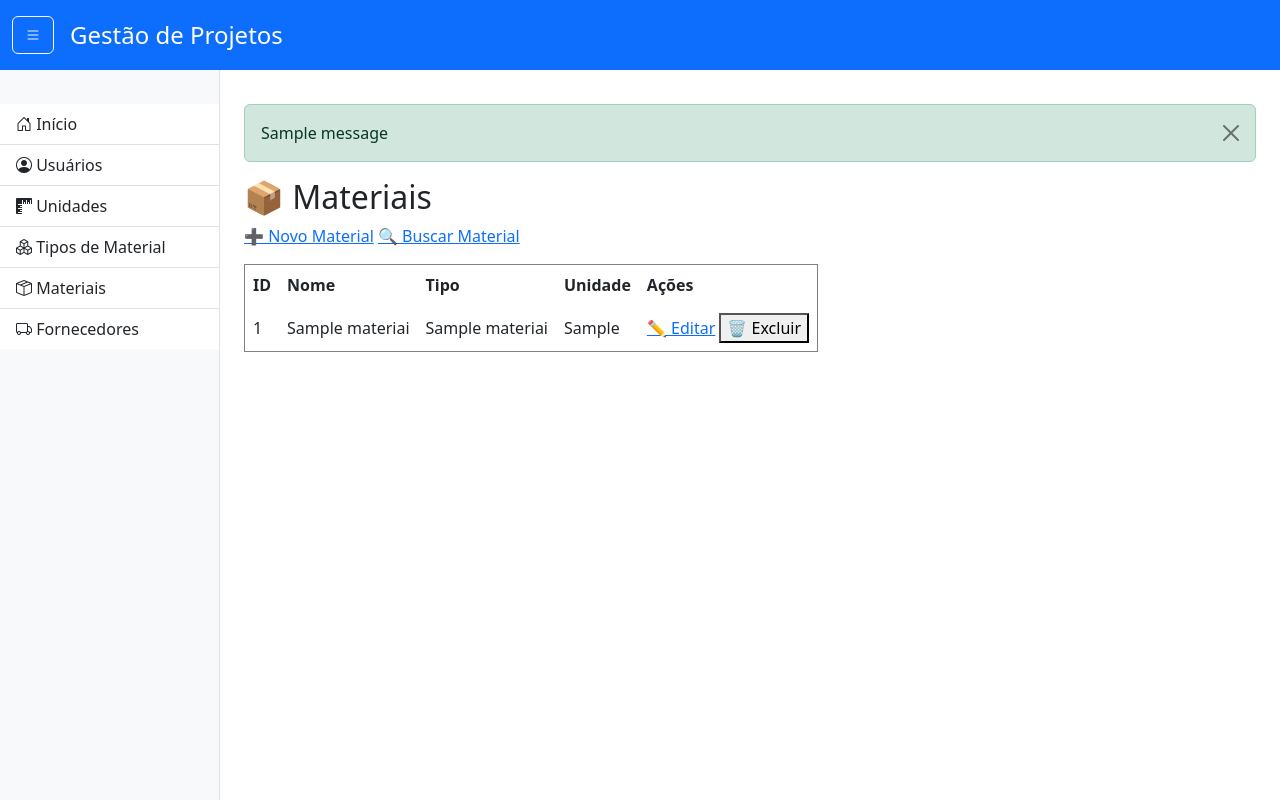
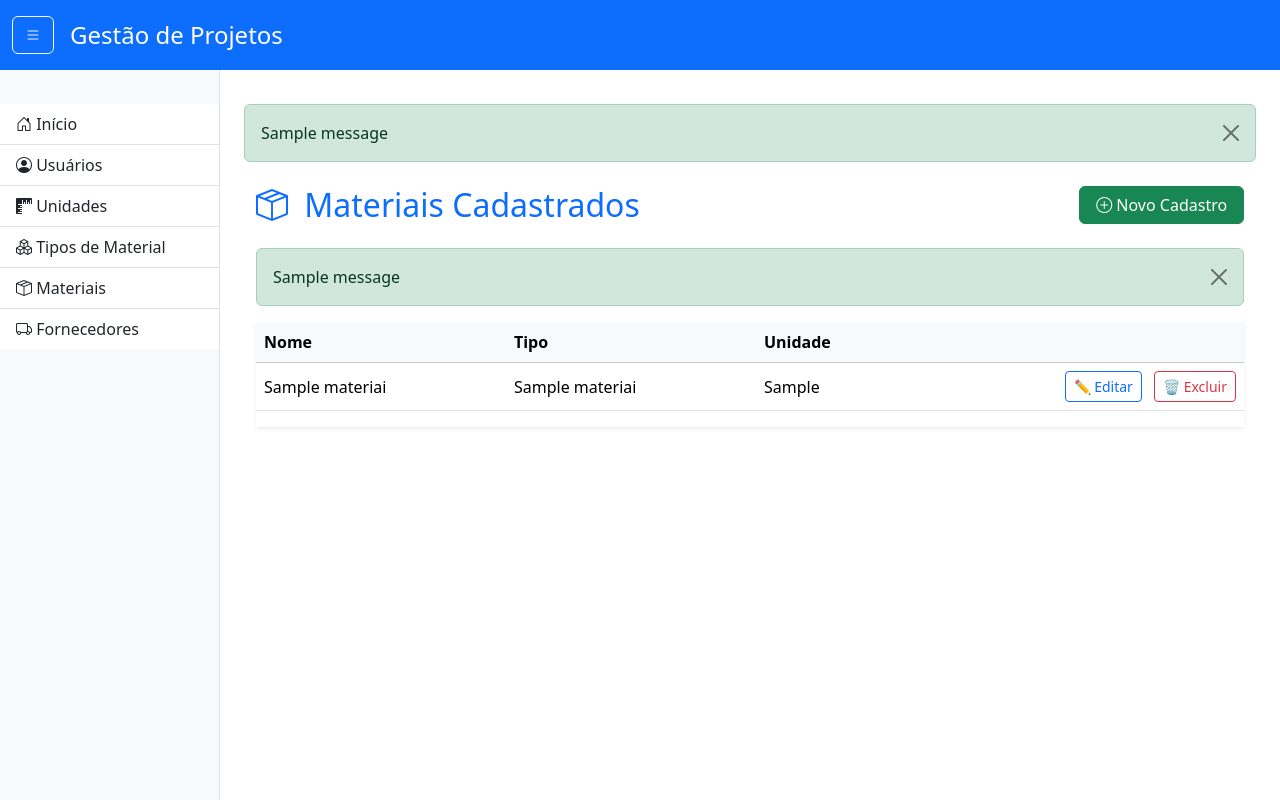
Before and after one commit to rcmcv/gestao-projetos, a Flask app: page /materiais in a window 1280 px wide. Run offline with Flask 3, Linux system fonts and the light colour scheme; tables that the repository leaves empty hold one stand-in row (values such as "Sample post"); one stand-in notice (Sample message) is shown.

Commit message:
Aplica layout moderno nas telas de materiais (formulário e listagem) com ícones, botões padronizados e responsividade

```diff
--- a/app/templates/materiais/listar_materiais.html
+++ b/app/templates/materiais/listar_materiais.html
@@ -2,43 +2,59 @@
 {% extends 'base.html' %}
 
 {% block conteudo %}
-<h2>📦 Materiais</h2>
+<div class="container mt-4">
+    <div class="d-flex justify-content-between align-items-center mb-4">
+        <h2 class="text-primary mb-0">
+            <i class="bi bi-box-seam me-2"></i> Materiais Cadastrados
+        </h2>
+        <div class="col-md-2 d-grid">
+            <a href="{{ url_for('web.novo_material') }}" class="btn btn-success w-100">
+                <i class="bi bi-plus-circle"></i> Novo Cadastro
+            </a>
+        </div>
+    </div>
 
-<p>
-    <a href="{{ url_for('web.novo_material') }}">➕ Novo Material</a>
-    <a href="{{ url_for('web.buscar_materiais_ui') }}">🔍 Buscar Material</a>
-</p>
+    {% with mensagens = get_flashed_messages(with_categories=true) %}
+      {% if mensagens %}
+        {% for categoria, mensagem in mensagens %}
+          <div class="alert alert-{{ categoria }} alert-dismissible fade show" role="alert">
+            {{ mensagem }}
+            <button type="button" class="btn-close" data-bs-dismiss="alert" aria-label="Fechar"></button>
+          </div>
+        {% endfor %}
+      {% endif %}
+    {% endwith %}
 
-
-<table border="1" cellpadding="8" cellspacing="0">
-    <thead>
+    <div class="table-responsive shadow-sm">
+        <table class="table table-hover align-middle">
+            <thead class="table-light">
                 <tr>
-            <th>ID</th>
                     <th>Nome</th>
                     <th>Tipo</th>
                     <th>Unidade</th>
-            <th>Ações</th>
+                    <th></th>
                 </tr>
             </thead>
             <tbody>
                 {% for material in materiais %}
                 <tr>
-            <td>{{ material.id }}</td>
                     <td>{{ material.nome }}</td>
                     <td>{{ material.tipo.nome }}</td>
                     <td>{{ material.unidade.sigla }}</td>
-            <td>
-                <a href="{{ url_for('web.editar_material', id=material.id) }}">✏️ Editar</a>
+                    <td class="text-end">
+                        <a href="{{ url_for('web.editar_material', id=material.id) }}" class="btn btn-sm btn-outline-primary me-2">✏️ Editar</a>
                         <form action="{{ url_for('web.excluir_material', id=material.id) }}" method="POST" style="display:inline;">
-                    <button type="submit" onclick="return confirm('Tem certeza que deseja excluir?')">🗑️ Excluir</button>
+                            <button type="submit" class="btn btn-sm btn-outline-danger" onclick="return confirm('Deseja excluir este material?')">🗑️ Excluir</button>
                         </form>
                     </td>
                 </tr>
                 {% else %}
                 <tr>
-            <td colspan="5">Nenhum material cadastrado.</td>
+                    <td colspan="4">Nenhum material cadastrado.</td>
                 </tr>
                 {% endfor %}
             </tbody>
         </table>
+    </div>
+</div>
 {% endblock %}
--- a/app/templates/tipos/form_tipo_material.html
+++ b/app/templates/tipos/form_tipo_material.html
@@ -5,9 +5,9 @@
 <div class="container mt-4">
     <h2 class="text-primary mb-4">
         {% if tipo %}
-            <i class="bi bi-pencil-square"></i> Editar Tipo de Material
+            <i class="bi bi-pencil-square me-2"></i> Editar Tipo de Material
         {% else %}
-            <i class="bi bi-file-earmark-plus-fill"></i> Novo Tipo de Material
+            <i class="bi bi-file-earmark-plus-fill me-2"></i> Novo Tipo de Material
         {% endif %}
     </h2>
 
--- a/app/templates/unidades/form_unidade.html
+++ b/app/templates/unidades/form_unidade.html
@@ -5,9 +5,9 @@
 <div class="container mt-4">
     <h2 class="text-primary mb-4">
         {% if unidade %}
-            <i class="bi bi-pencil-square"></i> Editar Unidade de Medida
+            <i class="bi bi-pencil-square me-2"></i> Editar Unidade de Medida
         {% else %}
-            <i class="bi bi-file-earmark-plus-fill"></i> Nova Unidade de Medida
+            <i class="bi bi-file-earmark-plus-fill me-2"></i> Nova Unidade de Medida
         {% endif %}
     </h2>
 
```
Also changed, not shown: app/templates/materiais/form_material.html (+26 -10 lines), app/templates/tipos/listar_tipos_material.html (+3 -7 lines). Lines whose indentation alone changed are shown as unchanged.
